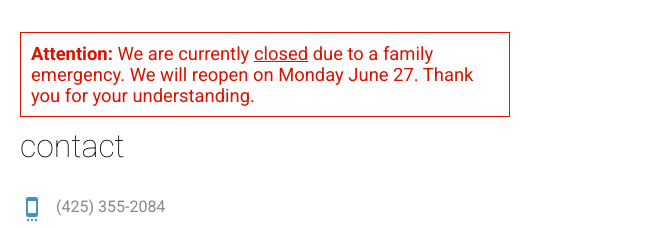
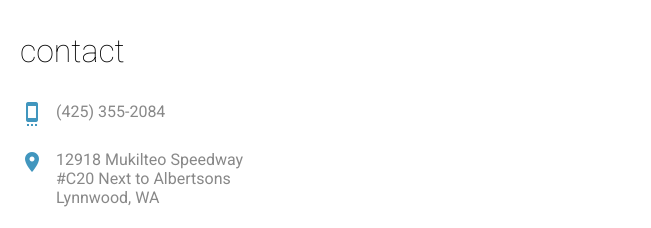
Before and after one commit to hanriver/hanriver.github.io, a plain HTML site: page contact.html in a window 1280 px wide. Shown: the top 228 px of the page, 410-1061 px from the left. Drawn offline with Linux system fonts and the light colour scheme.

Commit message:
Remove notice

```diff
--- a/contact.html
+++ b/contact.html
@@ -94,12 +94,6 @@ Sun: closed
 </header>
         <div id="middle">
             <div id="content">
-                <div class="notice">
-                    <strong>Attention:</strong>
-                    We are currently <u>closed</u> due to a family emergency.
-                    We will reopen on Monday June 27. Thank
-                    you for your understanding.
-                </div>
                 <h1>Contact</h1>
 
 <div class="contact-sheet">
```
Also changed, not shown: index.html (+0 -6 lines), menu-appetizers.html (+0 -6 lines), menu-desserts-drinks.html (+0 -6 lines), menu-entrees.html (+0 -6 lines), menu.html (+0 -6 lines).
